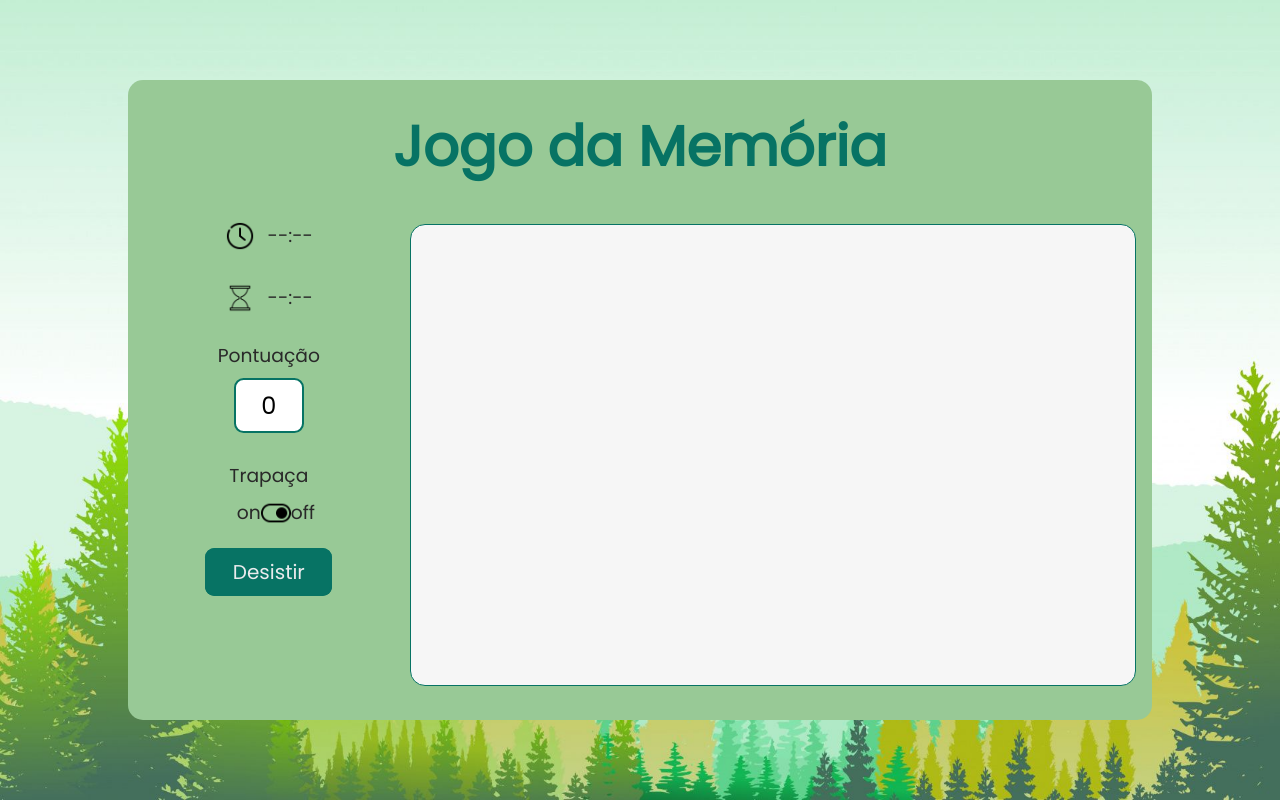
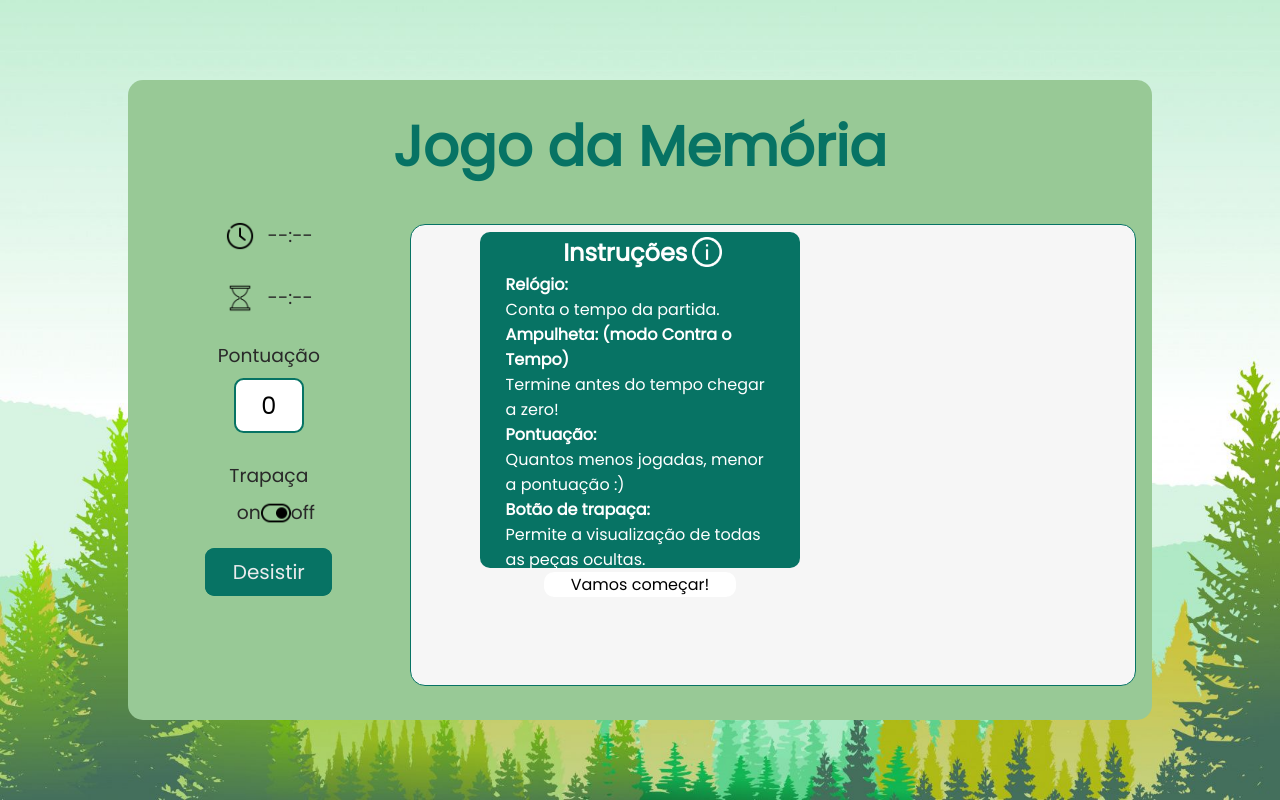
Before and after one commit to camillebobsin/si401-memory-game, a PHP site: page /game.html in a window 1280 px wide. Run offline with PHP 8.4, Linux system fonts and the light colour scheme.

Commit message:
Feat: intructions popup

```diff
--- a/game.html
+++ b/game.html
@@ -38,6 +38,29 @@
                 <a class="button" id="desistir" onclick="openPopup()">Desistir</a>
                 </div>
             </div>
+            <div class="popup" id="load">
+                <div id="load-title">
+                    <p>Instruções</p>
+                    <img id="info" src="assets/information.png" alt="Information">
+                </div>
+                <div class="infos">
+                    <p class="load-text">Relógio:</p>
+                    <p>Conta o tempo da partida.</p>
+                </div>
+                <div class="infos">
+                    <p class="load-text">Ampulheta: (modo Contra o Tempo)</p>
+                    <p>Termine antes do tempo chegar a zero!</p>
+                </div>
+                <div class="infos">
+                    <p class="load-text">Pontuação:</p>
+                    <p>Quantos menos jogadas, menor a pontuação :)</p>
+                </div>
+                <div class="infos">
+                    <p class="load-text">Botão de trapaça:</p>
+                    <p>Permite a visualização de todas as peças ocultas.</p>
+                </div>
+                <a class="button-pop" id="quit-load">Vamos começar!</a>
+            </div>
             <div class="popup" id="popup">
                 <p class="text-pop">Opa! Você sairá do jogo</p>
                 <p class="text-pop">Tem certeza que deseja sair?</p>
--- a/js/game.js
+++ b/js/game.js
@@ -273,3 +273,18 @@
     let popup = document.getElementById("lose-popup");
     popup.classList.add("open-popup");
 }
+
+window.addEventListener("load", function(){
+    setTimeout(
+        function open(event){
+            let popup = document.getElementById("load");
+            popup.classList.add("open-popup");
+        },
+        700
+    )
+});
+
+document.querySelector("#quit-load").addEventListener("click", function(){
+    let popup = document.getElementById("load");
+    popup.classList.remove("open-popup");
+});
--- a/styles/game.css
+++ b/styles/game.css
@@ -120,3 +120,42 @@
     border-radius: 10px;
     cursor: pointer;
 }
+
+#load {
+    height: 42vh;
+    justify-content: space-evenly;
+    z-index: 1000;
+}
+
+#info {
+    width: 40px;
+    height: 40px;
+}
+
+#load-title {
+    width: 12vw;
+    height: 5vh;
+    display: flex;
+    flex-direction: row;
+    justify-content: space-evenly;
+    align-items: center;
+}
+
+#load-title p {
+    font-size: 3vh;
+    font-weight: 600;
+}
+
+.infos {
+    width: 21vw;
+    display: flex;
+    flex-direction: column;
+}
+
+.load-text {
+    font-weight: 700;
+}
+
+#quit-load {
+    width: 15vw;
+}
```
Also changed, not shown: assets/information.png (added).
